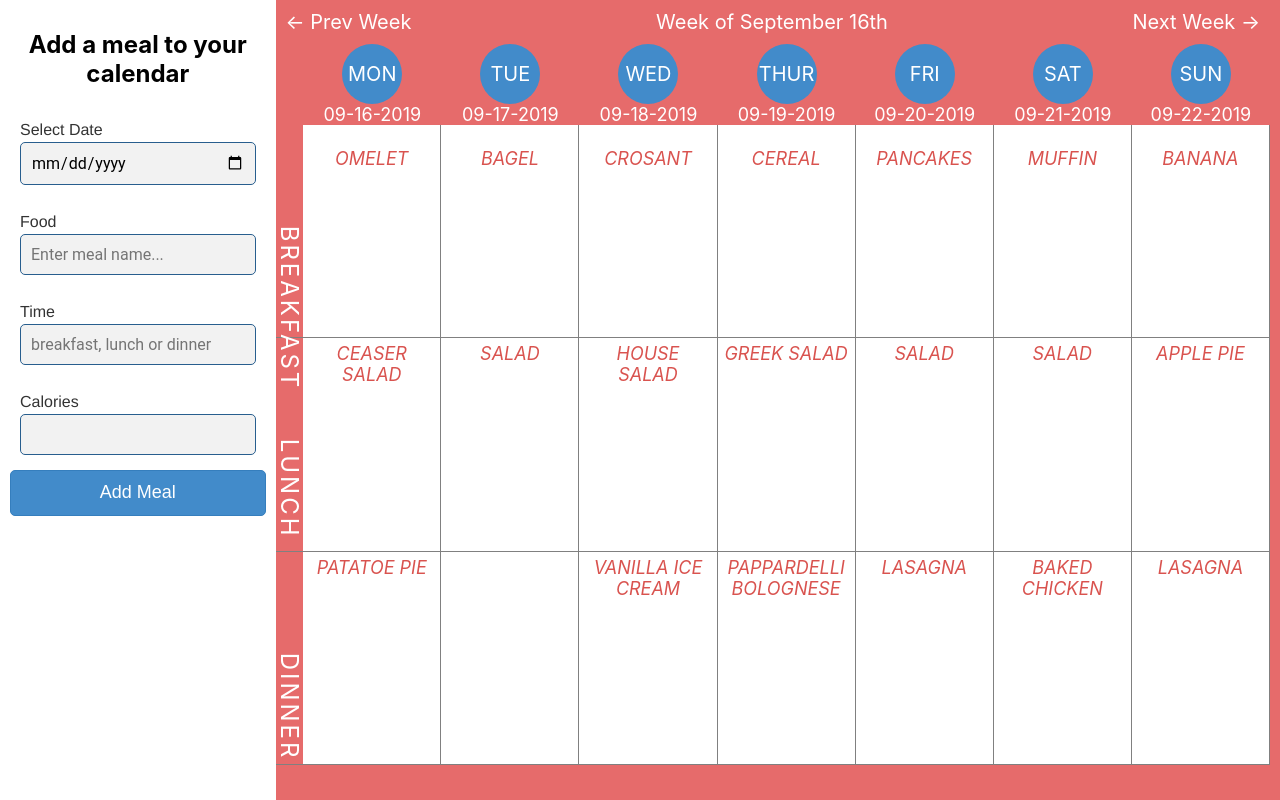
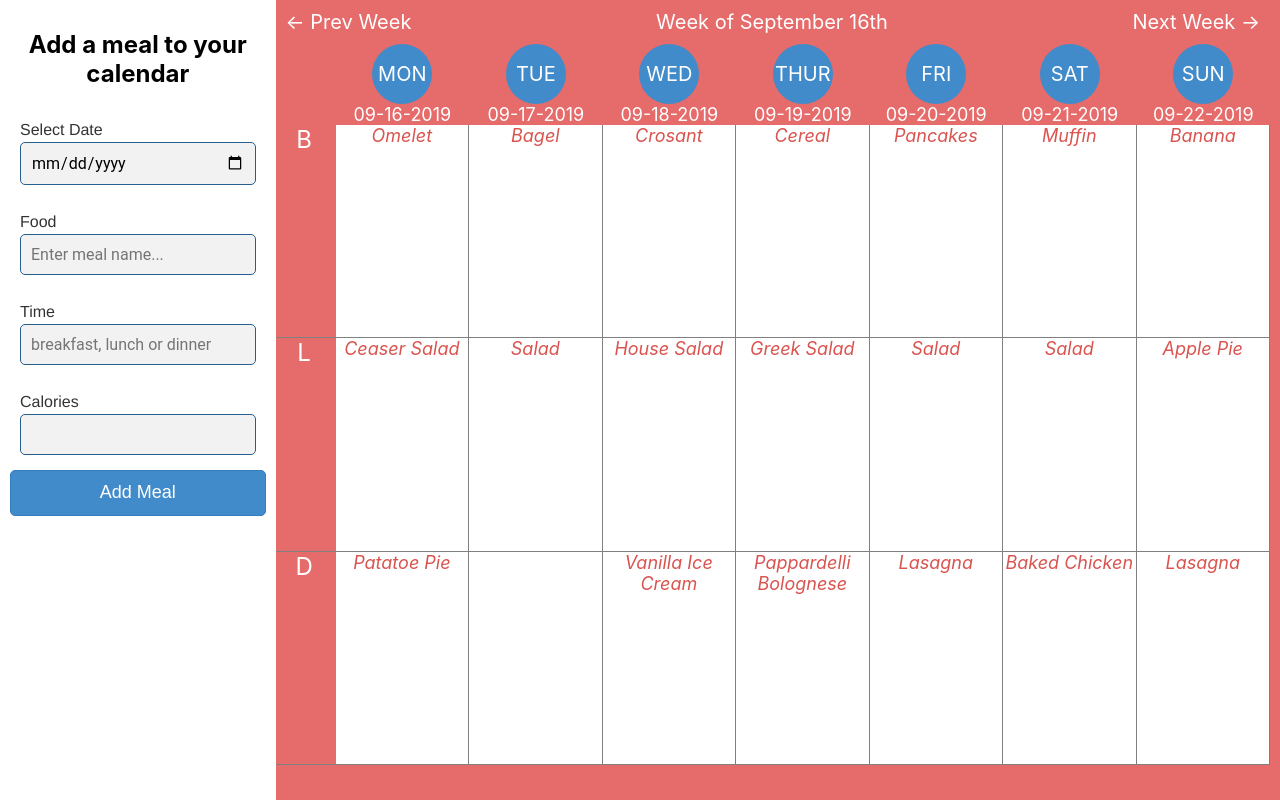
Before and after one commit to muzhaqi16/meal-planner-react, a React (Create React App) app: page /planner in a window 1280 px wide. Built offline with nearby package versions, Linux system fonts and the light colour scheme; the HTML template or start-up script is replaced by a standard one.

Commit message:
refactor the layout

```diff
--- a/src/components/Calendar/Calendar.css
+++ b/src/components/Calendar/Calendar.css
@@ -1,42 +1,34 @@
 * {
     box-sizing: border-box;
 }
-
+a {
+    text-decoration: none;
+}
+ul {
+    margin: 0;
+    padding: 0;
+}
 li {
     list-style: none;
     display: inline-block;
 }
-
-ul {
-    margin: 0;
-    padding: 0;
-}
-
-a {
-    text-decoration: none;
-}
-
 .calendar {
     height: 100vh;
 }
-
+.timeline {
+    display: flex;
+    height: 100vh;
+}
 .input {
     padding: 10px;
     text-align: left;
 }
-
 .input>h2 {
     text-align: center;
 }
-
 .days-of-week {
     width: 100%;
     background-color: #e66b6b;
     color: white;
     padding-right: 10px;
 }
-
-.timeline {
-    display: flex;
-    height: 100vh;
-}
--- a/src/components/Calendar/Calendar.js
+++ b/src/components/Calendar/Calendar.js
@@ -5,6 +5,9 @@ import TextInput from '../input/TextInput/TextInput'
 import Buttton from '../input/Button/Button'
 
 export default class Calendar extends React.Component {
+    handleAdd = () => {
+        alert('hello');
+    }
     render() {
         return (
             <div className="calendar">
@@ -25,7 +28,7 @@ export default class Calendar extends React.Component {
                                 <TextInput label="Calories" />
                             </div>
                             <div>
-                                <Buttton text="Add Meal" />
+                                <Buttton text="Add Meal" type='submit' onClick={this.handleAdd} />
                             </div>
                         </form>
                     </div>
--- a/src/components/Calendar/Day.css
+++ b/src/components/Calendar/Day.css
@@ -12,20 +12,19 @@
 
 .day>li {
     box-sizing: border-box;
-
 }
 
 .meal-time>a {
     color: #d9534f;
-    ;
 }
 
 li.meal-time {
     width: 100%;
     border-bottom: 1px solid grey;
 }
-
 .meal-time>a {
     display: block;
-    padding: 5px;
 }
+.meal-name{
+    text-transform: capitalize;
+}
--- a/src/components/Calendar/Day.js
+++ b/src/components/Calendar/Day.js
@@ -8,8 +8,7 @@ export default class Day extends React.Component {
             <ul className="day">
                 <li className="meal-time breakfast">
                     <a href="/">
-                        <p><em className="meal-name">{this.props.data.breakfast}</em></p>
-
+                        <em className="meal-name">{this.props.data.breakfast}</em>
                     </a>
                 </li>
                 <li className="meal-time lunch">
--- a/src/components/Calendar/Week.css
+++ b/src/components/Calendar/Week.css
@@ -12,20 +12,21 @@ nav {
 
 .day-name {
     font-size: 18px;
-    flex: 1;
+    flex: 1 1;
     text-align: center;
     text-transform: uppercase;
 }
-
-#meal-header {
-    flex: 0.2 0.2;
-    width: 20px;
-    background-color: #e66b6b;
+.day-name>p {
+    padding: 0;
+    margin: 0;
+}
+.day-name>ul {
+    height: 80vh;
+    flex-direction: column;
 }
 
 .day-name>span {
     font-size: 20px;
-    box-sizing: border-box;
     background-color: #428bca;
     border-radius: 50%;
     display: inline-block;
@@ -38,36 +39,22 @@ nav {
 span.no-style {
     background-color: transparent;
 }
-
-.day-name>ul {
-    display: flex;
-    height: 80vh;
+.meal-time {
+    align-self: flex-start;
+    flex: 1 1;
+    border-bottom: 1px solid;
     box-sizing: border-box;
-    flex-direction: column;
 }
 
-.day-name>p {
-    padding: 0;
-    margin: 0;
+li#meal-header {
+    flex: 0.1 0.1;
+    background-color: #e66b6b;
+
 }
-
-.meal-time {
-    align-self: flex-start;
-    flex: 1;
-    border-bottom: 1px solid;
-}
-
-.meal-time>p {
-    transform: rotate(90deg);
-    padding: 0;
-    position: relative;
-    text-align: center;
-    top: 100px;
-    margin: 0;
-}
-
 li.header {
     font-size: 24px;
-    position: relative;
     letter-spacing: 3px;
 }
+.header>a{
+    color: white;
+}
--- a/src/components/Calendar/Week.js
+++ b/src/components/Calendar/Week.js
@@ -17,13 +17,13 @@ export default class Week extends React.Component {
                             <p>&nbsp;</p>
                             <ul className="meal-periods">
                                 <li className="meal-time header">
-                                    <p>Breakfast</p>
+                                    <a>B</a>
                                 </li>
                                 <li className="meal-time header">
-                                    <p>Lunch</p>
+                                    <a>L</a>
                                 </li>
                                 <li className="meal-time header">
-                                    <p>Dinner</p>
+                                    <a>D</a>
                                 </li>
                             </ul>
                         </li>
@@ -35,27 +35,33 @@ export default class Week extends React.Component {
                         <li className="day-name">
                             <span>Tue </span>
                             <p>{this.props.data.tuesday.date}</p>
-                            <Day data={this.props.data.tuesday} /></li>
+                            <Day data={this.props.data.tuesday} />
+                        </li>
                         <li className="day-name">
                             <span>Wed </span>
                             <p>{this.props.data.wednesday.date}</p>
-                            <Day data={this.props.data.wednesday} /></li>
+                            <Day data={this.props.data.wednesday} />
+                        </li>
                         <li className="day-name">
                             <span>Thur </span>
                             <p>{this.props.data.thursday.date}</p>
-                            <Day data={this.props.data.thursday} /></li>
+                            <Day data={this.props.data.thursday} />
+                        </li>
                         <li className="day-name">
                             <span>Fri </span>
                             <p>{this.props.data.friday.date}</p>
-                            <Day data={this.props.data.friday} /></li>
+                            <Day data={this.props.data.friday} />
+                        </li>
                         <li className="day-name">
                             <span>Sat </span>
                             <p>{this.props.data.saturday.date}</p>
-                            <Day data={this.props.data.saturday} /></li>
+                            <Day data={this.props.data.saturday} />
+                        </li>
                         <li className="day-name">
                             <span>Sun</span>
                             <p>{this.props.data.sunday.date}</p>
-                            <Day data={this.props.data.sunday} /></li>
+                            <Day data={this.props.data.sunday} />
+                        </li>
                     </ul>
                 </div>
             </div>
--- a/src/components/Planner/Planner.js
+++ b/src/components/Planner/Planner.js
@@ -51,10 +51,13 @@ export default class Planner extends React.Component {
             }
         }
     }
+    addMeal = (day, time) => {
+
+    }
     render() {
         return (
             <>
-                <Calendar data={this.state.data} />
+                <Calendar data={this.state.data} add={this.addMeal} />
             </>
         )
     }
--- a/src/components/input/Button/Button.js
+++ b/src/components/input/Button/Button.js
@@ -6,7 +6,7 @@ export default class Button extends React.Component {
     render() {
         return (
             <div className="button">
-                <button type={this.props.type}>{this.props.text}</button>
+                <button type={this.props.type} onClick={this.props.onClick}>{this.props.text}</button>
             </div>
         )
     }
```
